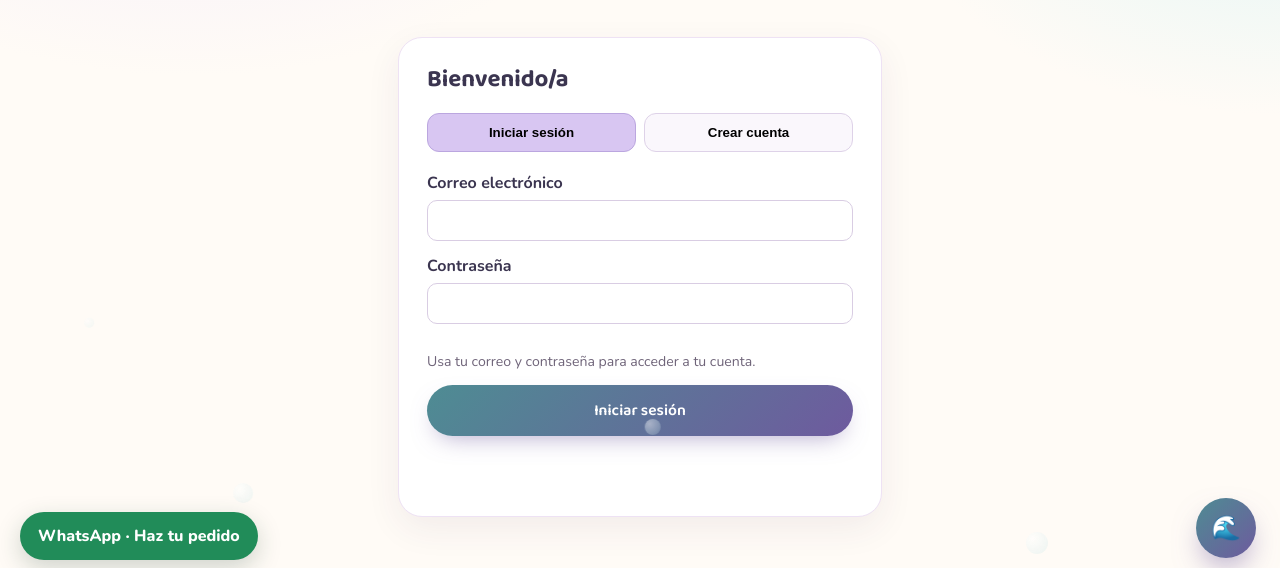
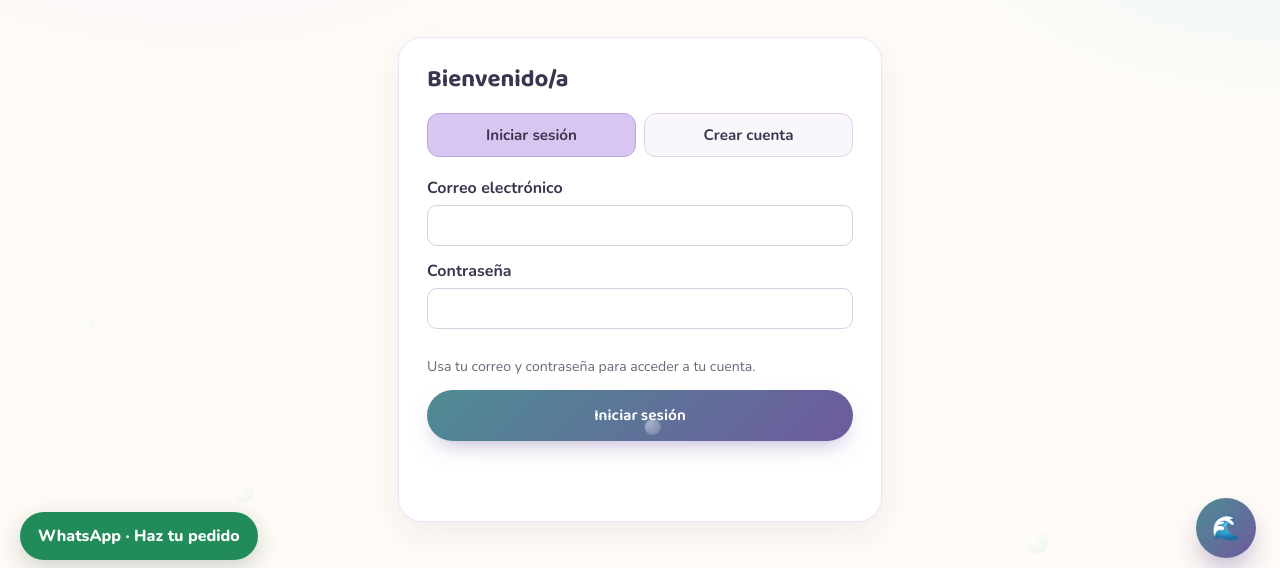
Before and after one commit to arianna-star289/Nagomi-Candles, a plain HTML site: page cuenta.html in a window 1280 px wide. Shown: the part 218-786 px from the top of the page. Drawn offline with nearby package versions, Linux system fonts and the light colour scheme; no server answers.

Commit message:
style: tipografía de marca en pestañas de cuenta

```diff
--- a/cuenta.html
+++ b/cuenta.html
@@ -9,7 +9,7 @@
 <link rel="stylesheet" href="assets/css/styles.css">
 <style>
 .account-wrap{max-width:520px;margin:10px auto 60px;padding:0 18px}.account-card{background:#fff;border:1px solid #eee2f4;border-radius:24px;padding:28px;box-shadow:0 12px 35px #44305a12}
-.account-tabs{display:flex;gap:8px;margin:20px 0}.account-tabs button{flex:1;padding:11px;border:1px solid #ded2e8;border-radius:12px;background:#faf7fc;cursor:pointer;font-weight:700}.account-tabs button.active{background:#d8c6f2;border-color:#bba6df}
+.account-tabs{display:flex;gap:8px;margin:20px 0}.account-tabs button{flex:1;font-family:inherit;font-size:.95rem;color:inherit;padding:11px;border:1px solid #ded2e8;border-radius:12px;background:#faf7fc;cursor:pointer;font-weight:700}.account-tabs button.active{background:#d8c6f2;border-color:#bba6df}
 .account-card input{width:100%;padding:12px;border:1px solid #d9cde3;border-radius:10px;margin:6px 0 14px}.account-card label{font-weight:700}.account-note{font-size:.88rem;color:#6f6479}.account-status{min-height:24px;margin-top:12px}
 </style>
 </head>
```
